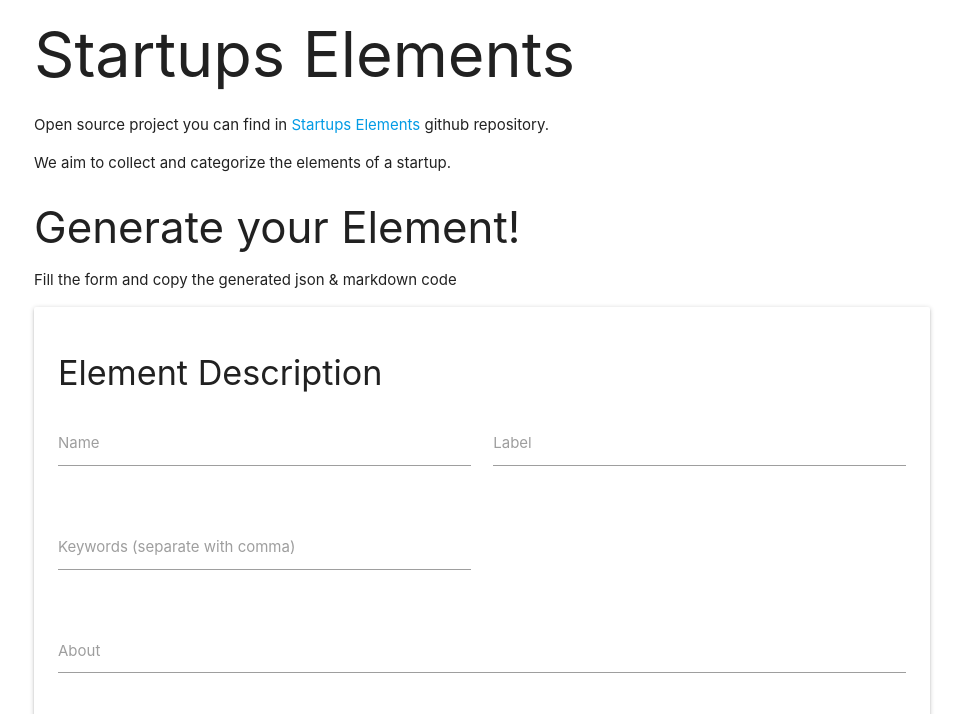
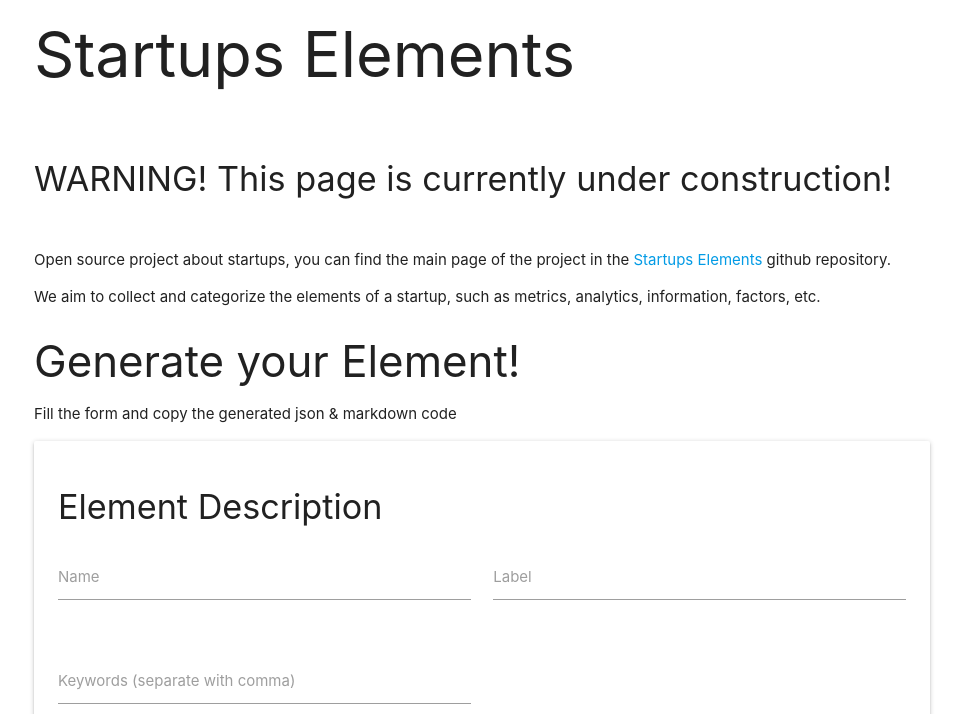
Before and after one commit to mondial7/startups-elements-generator, a plain HTML site: page index.html in a window 1280 px wide. Shown: the part 86-800 px from the top of the page, without its empty margins (158-1121 px from the left). Drawn offline with nearby package versions, Linux system fonts and the light colour scheme.

Commit message:
updated warning message

```diff
--- a/index.html
+++ b/index.html
@@ -1,6 +1,8 @@
 <html lang="it">
 
   <head>
+
+    <meta name="viewport" content="width=device-width, initial-scale=1">
 
     <!-- Compiled and minified CSS -->
     <link rel="stylesheet" href="https://cdnjs.cloudflare.com/ajax/libs/materialize/0.98.2/css/materialize.min.css">
@@ -58,9 +60,11 @@
         -->
 
         <section class="about">
-
-          <p>Open source project you can find in <a href="https://github.com/mondial7/startups-elements" target="_blank">Startups Elements</a> github repository.</p>
-          <p>We aim to collect and categorize the elements of a startup.</p>
+          <br/>
+          <h4>WARNING! This page is currently under construction!</h4>
+          <br/>
+          <p>Open source project about startups, you can find the main page of the project in the <a href="https://github.com/mondial7/startups-elements" target="_blank">Startups Elements</a> github repository.</p>
+          <p>We aim to collect and categorize the elements of a startup, such as metrics, analytics, information, factors, etc.</p>
 
         </section>
 
```
